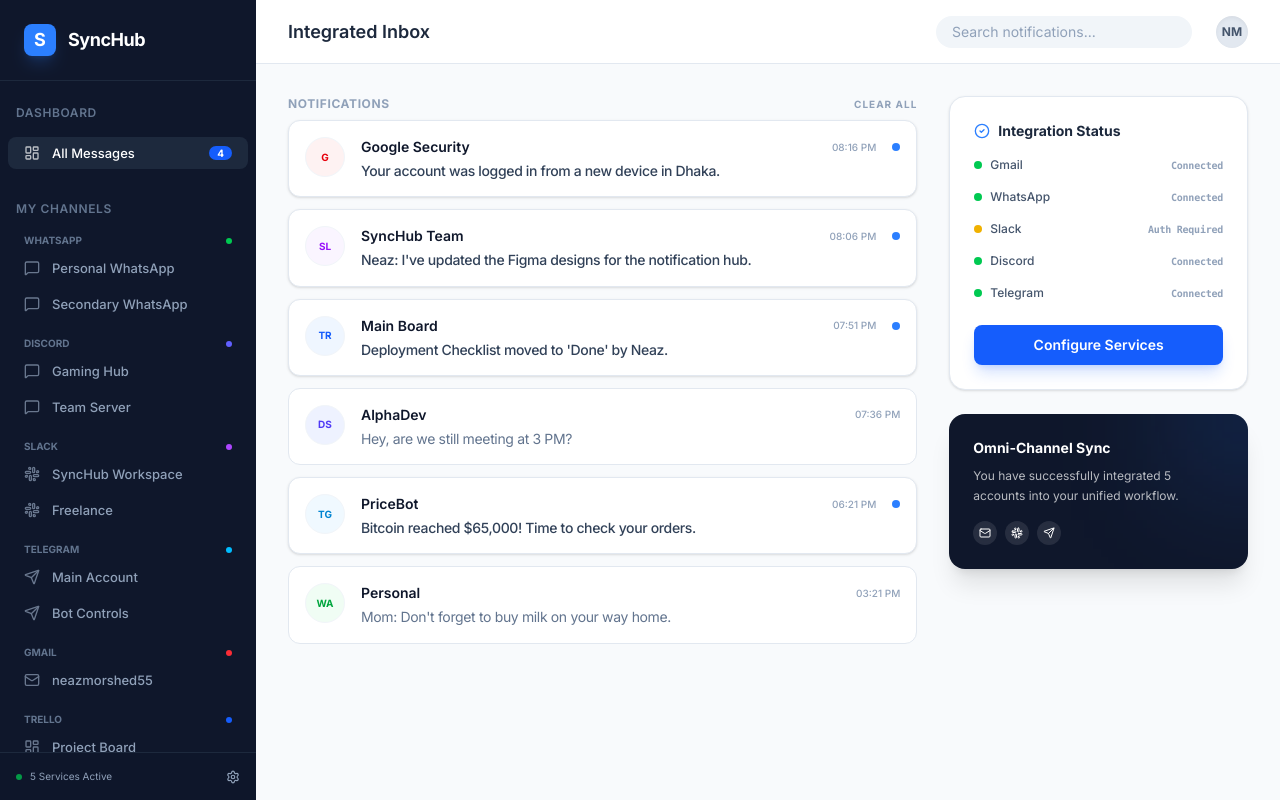
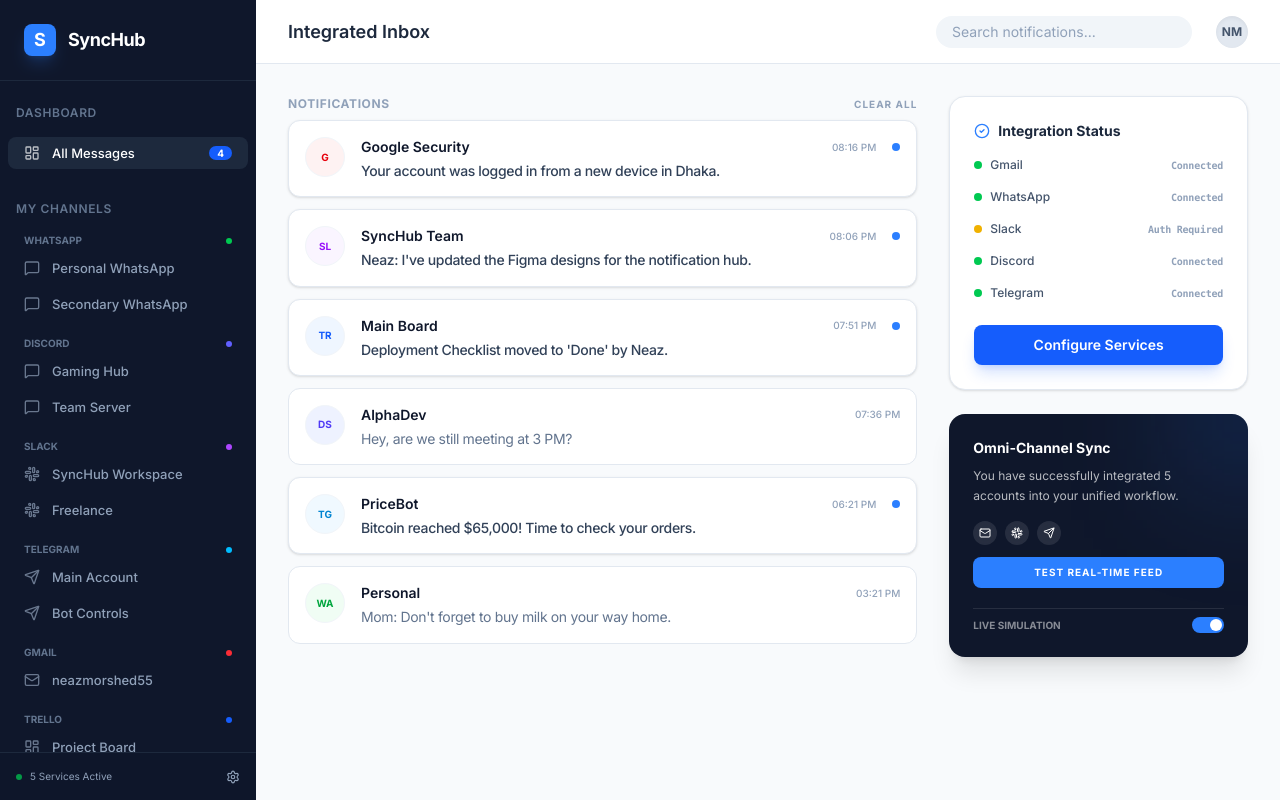
Before and after one commit to neazmorshed55-ai/All-Notifications, a React (Vite) app: page / in a window 1280 px wide. Built offline with nearby package versions, Linux system fonts and the light colour scheme.

Commit message:
feat: Enable live notification syncing
Adds functionality to enable real-time notification updates. Includes a state variable `isLiveSync` and a function `requestNotificationPermission` to prompt the user for browser notification permissions.

```diff
--- a/src/App.tsx
+++ b/src/App.tsx
@@ -8,7 +8,7 @@
  * SPDX-License-Identifier: Apache-2.0
  */
 
-import { useState, type ReactNode, type FormEvent } from "react";
+import { useState, useEffect, type ReactNode, type FormEvent } from "react";
 import {
   Bell,
   Mail,
@@ -109,6 +109,7 @@
   const [notifications, setNotifications] = useState<Notification[]>(MOCK_NOTIFICATIONS);
   const [isSidebarOpen, setIsSidebarOpen] = useState(false);
   const [showConnectModal, setShowConnectModal] = useState(false);
+  const [isLiveSync, setIsLiveSync] = useState(true);
   const [connectedAccounts, setConnectedAccounts] = useState<Account[]>([
     { id: "g1", type: "gmail", name: "Primary Gmail", address: "neazmorshed55@gmail.com" },
     { id: "wa_1", type: "whatsapp", name: "Personal WhatsApp", address: "+8801775939996" },
@@ -122,6 +123,50 @@
     { id: "tr1", type: "trello", name: "Project Board", address: "Trello Main" }
   ]);
   const [newEmail, setNewEmail] = useState("");
+
+  const requestNotificationPermission = async () => {
+    if ("Notification" in window) {
+      const permission = await Notification.requestPermission();
+      if (permission === "granted") {
+        new Notification("SyncHub Live", {
+          body: "Real-time notifications are now active!",
+          icon: "/favicon.ico"
+        });
+      }
+    }
+  };
+
+  const simulateIncomingNotification = () => {
+    const services: Service[] = ["gmail", "whatsapp", "slack", "discord"];
+    const randomService = services[Math.floor(Math.random() * services.length)];
+    const newNotif: Notification = {
+      id: Math.random().toString(36).substr(2, 9),
+      service: randomService,
+      title: "New Incoming Feed",
+      message: "This is a real-time simulation message arriving at " + new Date().toLocaleTimeString(),
+      timestamp: new Date(),
+      sender: "Live System",
+      read: false,
+    };
+
+    setNotifications(prev => [newNotif, ...prev]);
+
+    if ("Notification" in window && Notification.permission === "granted") {
+      new Notification(`SyncHub: ${randomService.toUpperCase()}`, {
+        body: newNotif.message,
+      });
+    }
+  };
+
+  useEffect(() => {
+    let interval: NodeJS.Timeout;
+    if (isLiveSync) {
+      interval = setInterval(() => {
+        if (Math.random() > 0.7) simulateIncomingNotification();
+      }, 15000); // Simulate every 15s with 30% chance
+    }
+    return () => clearInterval(interval);
+  }, [isLiveSync]);
 
   const addGmailAccount = (e: FormEvent) => {
     e.preventDefault();
@@ -425,14 +470,31 @@
                     </button>
                   </div>
 
-                  <div className="bg-slate-900 p-6 rounded-2xl text-white shadow-xl relative overflow-hidden group">
+                            <div className="bg-slate-900 p-6 rounded-2xl text-white shadow-xl relative overflow-hidden group">
                     <div className="absolute top-0 right-0 w-32 h-32 bg-blue-500/20 blur-3xl -mr-16 -mt-16 group-hover:bg-blue-500/30 transition-colors" />
                     <h3 className="text-sm font-bold mb-2 relative z-10">Omni-Channel Sync</h3>
                     <p className="text-xs opacity-70 leading-relaxed mb-4 relative z-10">You have successfully integrated 5 accounts into your unified workflow.</p>
-                    <div className="flex gap-2 relative z-10">
-                      <div className="w-6 h-6 rounded-full bg-white/10 backdrop-blur-md flex items-center justify-center"><Mail className="w-3 h-3" /></div>
-                      <div className="w-6 h-6 rounded-full bg-white/10 backdrop-blur-md flex items-center justify-center"><Slack className="w-3 h-3" /></div>
-                      <div className="w-6 h-6 rounded-full bg-white/10 backdrop-blur-md flex items-center justify-center"><Send className="w-3 h-3" /></div>
+                    <div className="flex flex-col gap-3 relative z-10">
+                      <div className="flex gap-2">
+                        <div className="w-6 h-6 rounded-full bg-white/10 backdrop-blur-md flex items-center justify-center"><Mail className="w-3 h-3" /></div>
+                        <div className="w-6 h-6 rounded-full bg-white/10 backdrop-blur-md flex items-center justify-center"><Slack className="w-3 h-3" /></div>
+                        <div className="w-6 h-6 rounded-full bg-white/10 backdrop-blur-md flex items-center justify-center"><Send className="w-3 h-3" /></div>
+                      </div>
+                      <button
+                        onClick={simulateIncomingNotification}
+                        className="w-full py-2 bg-blue-500 hover:bg-blue-400 text-white rounded-lg text-[10px] font-bold uppercase tracking-widest transition-colors"
+                      >
+                        Test Real-time Feed
+                      </button>
+                      <div className="flex items-center justify-between mt-2 pt-2 border-t border-white/10">
+                        <span className="text-[10px] font-bold opacity-50 uppercase">Live Simulation</span>
+                        <button
+                          onClick={() => setIsLiveSync(!isLiveSync)}
+                          className={`w-8 h-4 rounded-full transition-colors relative ${isLiveSync ? "bg-blue-500" : "bg-white/20"}`}
+                        >
+                          <div className={`absolute top-0.5 w-3 h-3 rounded-full bg-white transition-all ${isLiveSync ? "left-4.5" : "left-0.5"}`} />
+                        </button>
+                      </div>
                     </div>
                   </div>
                 </div>
@@ -465,6 +527,19 @@
 
               <h3 className="text-xl font-bold text-slate-900 mb-2">Connect Channels</h3>
               <p className="text-sm text-slate-500 mb-6">Establish secure connections to aggregate notifications.</p>
+
+              <div className="mb-6 p-4 bg-blue-50 border border-blue-100 rounded-2xl flex items-center justify-between">
+                <div>
+                  <p className="text-[13px] font-bold text-blue-900">Push Notifications</p>
+                  <p className="text-[11px] text-blue-700">Receive alerts even when the app is closed.</p>
+                </div>
+                <button
+                  onClick={requestNotificationPermission}
+                  className="px-3 py-1.5 bg-blue-600 text-white text-[10px] font-bold uppercase rounded-lg hover:bg-blue-700"
+                >
+                  Enable
+                </button>
+              </div>
 
               <div className="mb-8 space-y-4">
                 <form onSubmit={addGmailAccount} className="space-y-2">
```
